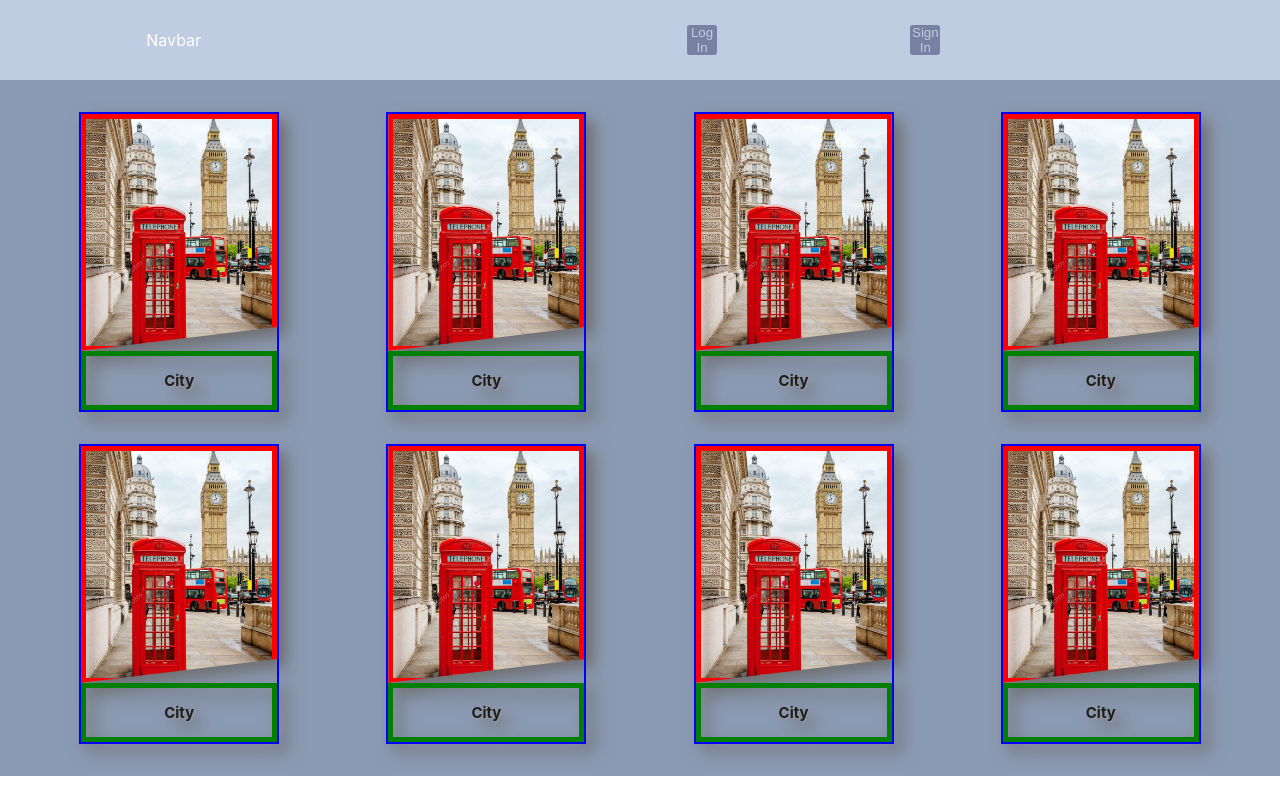
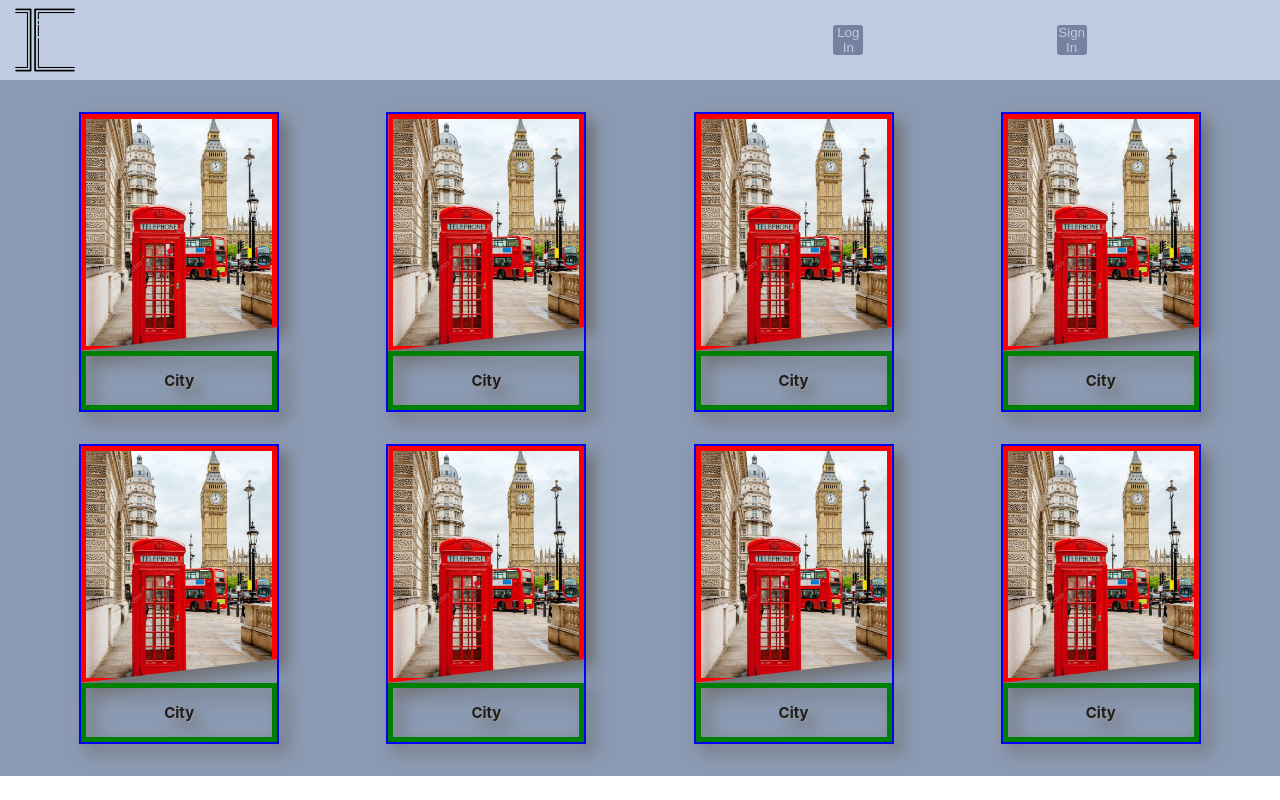
Before and after one commit to nboyaroca/Moments-Front, a React (Create React App) app: page / in a window 1280 px wide. Built offline with nearby package versions, Linux system fonts and the light colour scheme.

Commit message:
logo navbar

```diff
--- a/src/components/navbar/Navbar.jsx
+++ b/src/components/navbar/Navbar.jsx
@@ -1,4 +1,5 @@
 import React from 'react';
+import shotcut from '../assets/img/shotcut.png';
 import { BtNavbar, CtLogo, CtMenu, CtNavbar, Logo } from './Navbar.sytled';
 
 
@@ -6,7 +7,10 @@ export default function Navbar() {
   return (
     <>
     <CtNavbar>
-        Navbar
+        <CtLogo>
+          <Logo src={shotcut}/>
+        </CtLogo>
+
 
         <CtMenu>
             <BtNavbar>Log In</BtNavbar>
--- a/src/components/navbar/Navbar.sytled.jsx
+++ b/src/components/navbar/Navbar.sytled.jsx
@@ -23,7 +23,7 @@ overflow-x: hidden;
 `;
 
 export const Logo = styled.img`
-  height: 100%;
+  height: 90px;
   display: flex;
   justify-content: left;
 `;
```
